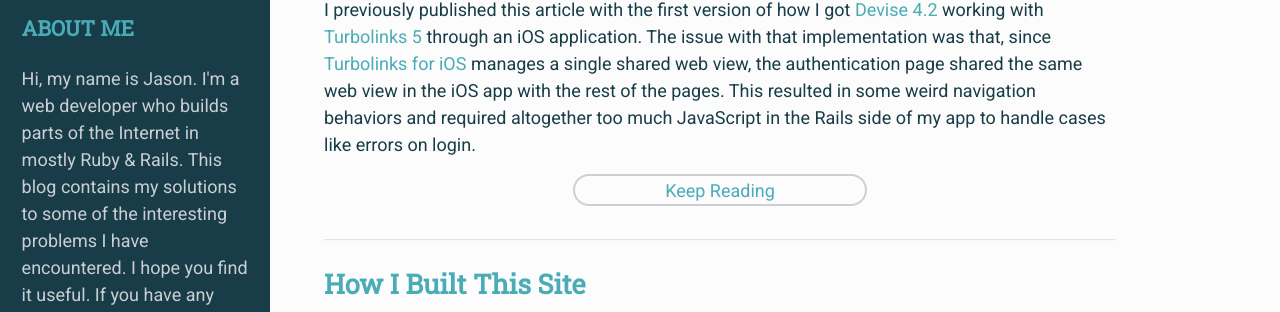
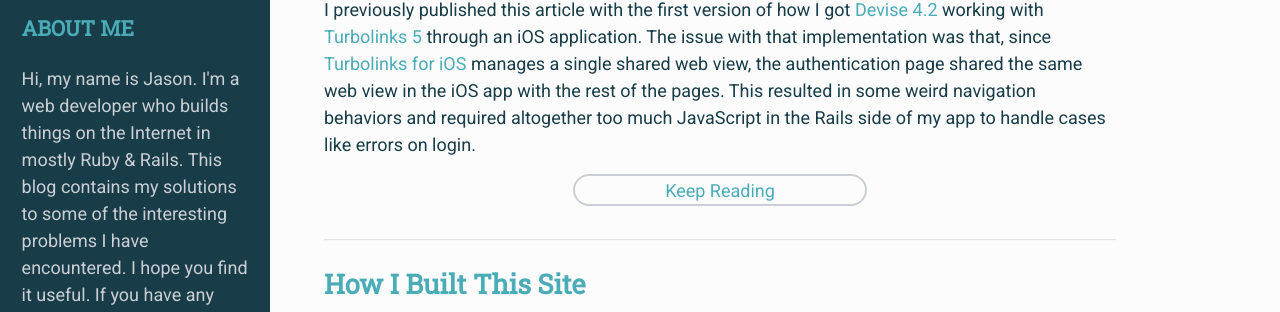
Before and after one commit to thetizzo/thetizzo.github.io, a Jekyll site: the page built from index.html, in a window 1280 px wide. Shown: the part 134-446 px from the top of the page. Built offline with Jekyll 4.4.1, drawn with Linux system fonts in a browser that asks for light colours; nearby versions of some CDN libraries; library files that are not in the unit come from our copies; some of the changed text lies outside the part shown.

Commit message:
Update bio for sidebar.

```diff
--- a/_config.yml
+++ b/_config.yml
@@ -7,7 +7,7 @@ url: "https://thetizzo.com"
 avatar: "true"
 permalink: /:categories/:year/:month/:day/:title
 bio: >
-  Hi, my name is Jason. I'm a web developer who builds parts of the Internet in mostly Ruby &amp; Rails.  This
+  Hi, my name is Jason. I'm a web developer who builds things on the Internet in mostly Ruby &amp; Rails.  This
   blog contains my solutions to some of the interesting problems I have encountered. I hope you find it useful.
   If you have any questions, please open an issue on the
   <a href="https://github.com/thetizzo/thetizzo.github.io">Github repo for this site.</a>
```
